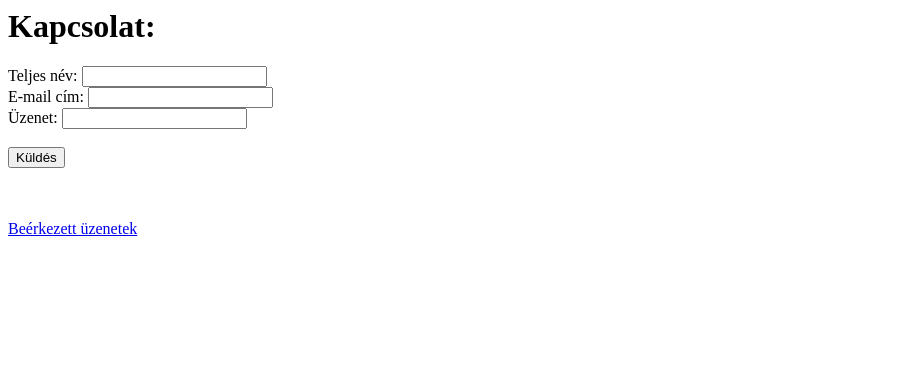
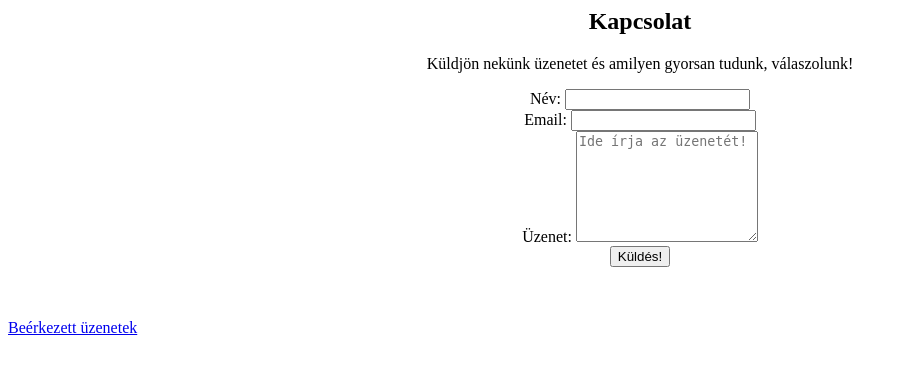
Before and after one commit to T44X0D/web_beadando, a PHP site: page /oldal/kapcsolat.tpl.php in a window 1280 px wide. Shown: the top 374 px of the page, without its empty margins (0-907 px from the left). Run offline with PHP 8.4, Linux system fonts and the light colour scheme.

Commit message:
Update kapcsolat.tpl.php

```diff
--- a/oldal/kapcsolat.tpl.php
+++ b/oldal/kapcsolat.tpl.php
@@ -1,13 +1,62 @@
+
 <html>
   <head>
     <meta charset="utf-8">
   </head>
   <body>
-    <h1>Kapcsolat:</h1>
     <form action="oldal/kapcsolat_kapcsolat.tpl.php" method="post">
-    Teljes név: <input type="text" name="nev"><br> E-mail cím: <input type="text" name="email"><br> Üzenet: <input type="text" name="uzenet"><br><br>
-    <input type="submit" value = "Küldés">
+
+    <div align="center" class="row">
+    <div class="col-md-6 col-md-offset-3">
+        <h2>Kapcsolat</h2>
+        <p>
+            Küldjön nekünk üzenetet és amilyen gyorsan tudunk, válaszolunk!
+        </p>
+        <form role="form" method="post" id="reused_form">
+            <div class="row">
+                <div class="col-sm-6 form-group">
+                    <label for="name">
+                        Név:</label>
+                    <input type="text" class="form-control" id="firstname" name="nev"  maxlength="50">
+                </div>
+            </div>
+            <div class="row">
+                <div class="col-sm-6 form-group">
+                    <label for="email">
+                        Email:</label>
+                    <input type="text" class="form-control" id="email" name="email"
+                    maxlength="50">
+                </div>
+            </div>
+            <div class="row">
+                <div class="col-sm-12 form-group">
+                    <label for="name">
+                        Üzenet:</label>
+                    <textarea class="form-control" type="textarea" id="message" name="uzenet" placeholder="Ide írja az üzenetét!" maxlength="6000" rows="7"></textarea>
+                </div>
+            </div>
+                        <div class="row">
+                <div class="col-sm-12 form-group">
+                    <button type="submit" class="btn btn-lg btn-success btn-block" id="btnContactUs">Küldés! </button>
+                </div>
+            </div>
+
+        </form>
+        <div id="success_message" style="width:100%; height:100%; display:none; ">
+            <h3>Az üzenetet sikeresen elküldtük!</h3>
+        </div>
+        <div id="error_message"
+                style="width:100%; height:100%; display:none; ">
+                    <h3>Hiba</h3>
+                    Sajnálatos hiba lépet fel az üzenet küldése során!
+
+        </div>
+    </div>
+</div>
+
+
     </form>
+
 	<!--<a href="profil.php"> Vissza a saját profilra</a>-->
 	<br><br>
 	<a href="oldal/uzenetek.php" target="_blank">Beérkezett üzenetek</a>
```
